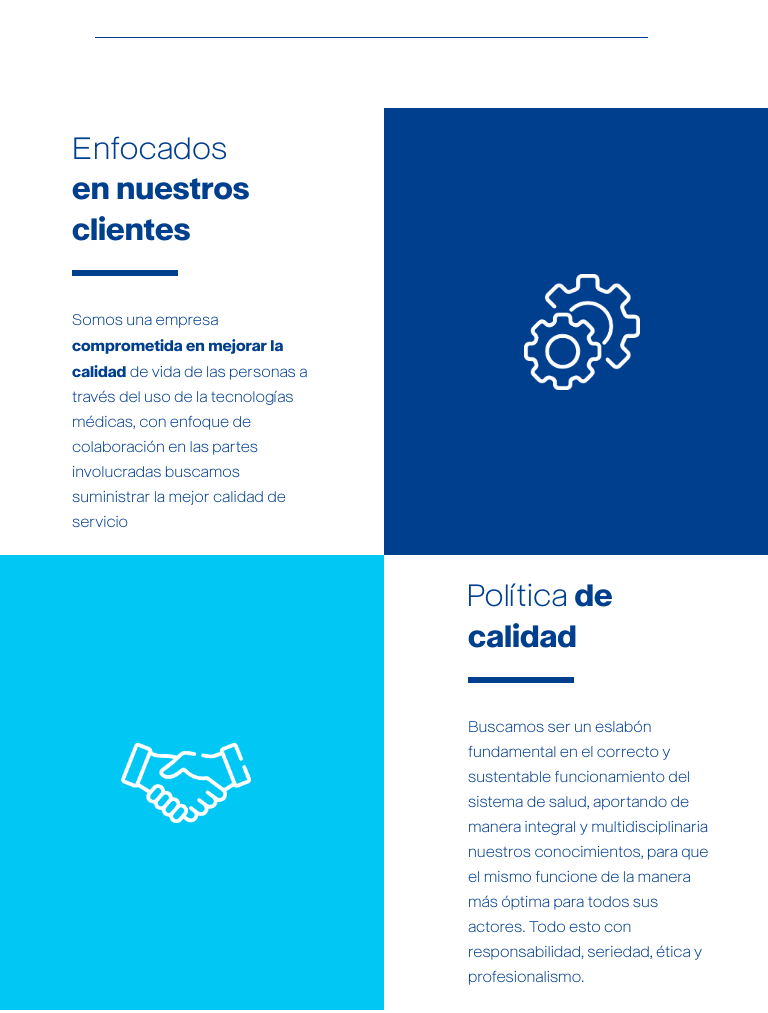
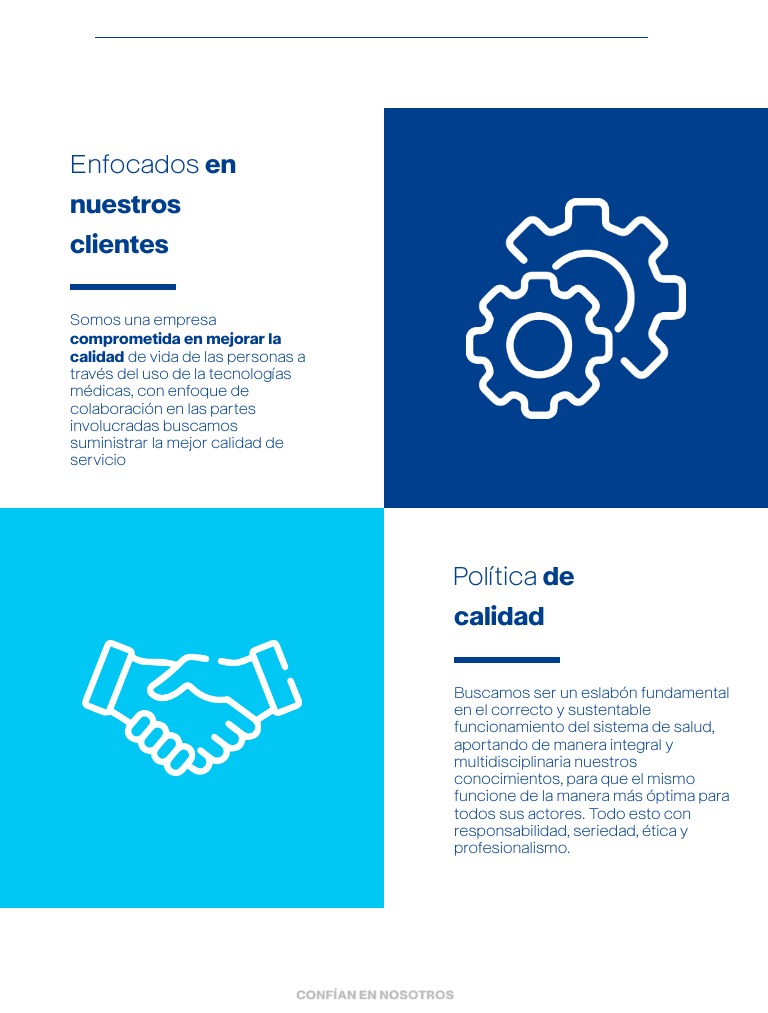
Before and after one commit to LeoRizza/JK-medical, a plain HTML site: page index.html in a window 768 px wide. Shown: the part 1540-2553 px from the top of the page. Drawn offline with nearby package versions, Linux system fonts and the light colour scheme.

Commit message:
JK medical final sexta muestra

```diff
--- a/index.html
+++ b/index.html
@@ -124,7 +124,7 @@
             <div id="contacto" class="qr_contacto">
                 <img class="imagenQr" src="./img/qr-telefono.png" alt="qr contacto">
                 <div class="datos_contacto">
-                    <img class="logoAzulContacto" src="./img/logo-azul.png" alt="logo texto azul">
+                    <img class="logoAzulContacto" src="./img/texto-logo-azul.png" alt="logo texto azul">
                     <div class="datosContacto">
                         <p>0342-155110254</p>
                         <p>www.jkmedical.com.ar</p>
--- a/scss/_medias.scss
+++ b/scss/_medias.scss
@@ -98,6 +98,10 @@
         .detalles_fondo {
             width: 100vw;
             height: 200px;
+
+            img {
+                width: 40%;
+            }
         }
 
         .detalles2 {
@@ -127,6 +131,10 @@
         .detalles_fondo2 {
             width: 100%;
             height: 200px;
+
+            img {
+                width: 40%;
+            }
         }
     }
 
@@ -161,17 +169,18 @@
     .seccion_contacto {
 
         .bgazul_mail {
-            height: 320px;
-            margin-top: 50px;
+            height: 200px;
+            margin: 80px 0 50px 0;
 
             p {
-                font-size: 30px;
-                margin-bottom: 30px;
+                font-size: 20px;
+                margin: 0;
             }
 
             button {
                 font-size: 20px;
-                padding: 20px 35px;
+                padding: 12px 40px;
+                margin-top: 30px;
             }
         }
 
@@ -212,7 +221,9 @@
     }
 
 }
-
+// TABLET //
+// TABLET //// TABLET //// TABLET //// TABLET //// TABLET //// TABLET //// TABLET //// TABLET //
+// TABLET //
 @media (max-width: 991px) and (min-width: 601px) {
     .linkNav {
         text-align: center;
@@ -241,34 +252,39 @@
 
         .detalles1 {
 
-            height: auto;
+            height: 400px;
+            padding-left: 70px;
 
             h3 {
-                font-size: 30px;
-                line-height: 40px;
+                font-size: 25px;
+                line-height: 1.55;
                 margin: 20px 0px;
             }
 
             p {
                 font-size: 15px;
-                line-height: 25px;
+                line-height: 1.15;
             }
         }
 
         .detalles2 {
-            height: auto;
+
+            height: 400px;
+            padding-left: 70px;
 
             h3 {
-                font-size: 30px;
-                line-height: 40px;
+                font-size: 25px;
+                line-height: 1.55;
                 margin: 20px 0px;
             }
 
             p {
                 font-size: 15px;
-                line-height: 25px;
+                line-height: 1.15;
+                margin-right: 20px;
             }
         }
+
     }
 
     .seccion_servicios {
--- a/scss/style.scss
+++ b/scss/style.scss
@@ -75,10 +75,9 @@ a {
             font-weight: 300;
         }
 
-
-
         p {
             font-family: 'Neue Thin', sans-serif;
+            color: $color1;
             font-size: 20px;
             line-height: 170%;
         }
@@ -87,10 +86,11 @@ a {
 
 .detalles {
 
+    margin: 0;
+
     span {
         font-family: 'Neue Bold', sans-serif;
     }
-
 
     .lineaSeparadoraDetalles {
         border: 3px solid $color1;
@@ -99,10 +99,12 @@ a {
     }
 
     .detalles1 {
+        display: flex;
         flex-direction: column;
         justify-content: center;
-        padding-left: 84px;
-        height: auto;
+        vertical-align: middle;
+        padding-left: 95px;
+        height: 560px;
 
         p {
             font-family: 'Neue Thin', sans-serif;
@@ -110,7 +112,7 @@ a {
             color: $color1;
             font-weight: 300;
             line-height: 35px;
-            margin: 32px 54px 20px 0px;
+            margin: 22px 54px 22px 0px;
         }
 
         h3 {
@@ -118,8 +120,8 @@ a {
             color: $color1;
             font-size: 50px;
             font-weight: 300;
-            margin: 40px 0px 54px 0px;
-            width: 60%;
+            margin-bottom: 54px;
+            width: 70%;
             line-height: 53px;
         }
 
@@ -135,7 +137,7 @@ a {
         color: $color1;
         font-weight: 300;
         line-height: 35px;
-        height: auto;
+        height: 560px;
 
         p {
             font-family: 'Neue Thin', sans-serif;
@@ -143,7 +145,7 @@ a {
             color: $color1;
             font-weight: 300;
             line-height: 35px;
-            margin: 32px 54px 20px 0px;
+            margin: 22px 54px 22px 0px;
         }
 
         h3 {
@@ -164,7 +166,7 @@ a {
         height: auto;
 
         img {
-            width: 15vw;
+            width: 220px;
         }
     }
 
@@ -176,7 +178,7 @@ a {
         height: auto;
 
         img {
-            width: 17vw;
+            width: 220px;
         }
     }
 }
@@ -209,6 +211,7 @@ a {
         text-align: center;
         margin: 0;
         margin-bottom: 65px;
+        line-height: 1.15;
     }
 
     .containerServicios {
@@ -231,7 +234,6 @@ a {
 
             img {
                 height: 100px;
-
             }
 
             p {
@@ -266,12 +268,15 @@ a {
         align-items: center;
         flex-direction: column;
         margin-top: 150px;
+        font-family: 'Neue Thin', sans-serif;
+        line-height: 1.15;
 
         p {
             font-size: 60px;
+            font-family: 'Neue Thin', sans-serif;
             color: $color2;
             font-weight: 300;
-            margin-bottom: 50px;
+            margin: 50px 0 45px 0;
 
             span {
                 font-family: 'Neue Bold', sans-serif;
@@ -298,6 +303,7 @@ a {
         display: flex;
         justify-content: center;
         align-items: center;
+        line-height: 1.15;
 
         .imagenQr {
             width: 218px;
```
Also changed, not shown: css/style.css, img/texto-logo-azul.png (added), 1 other file.
